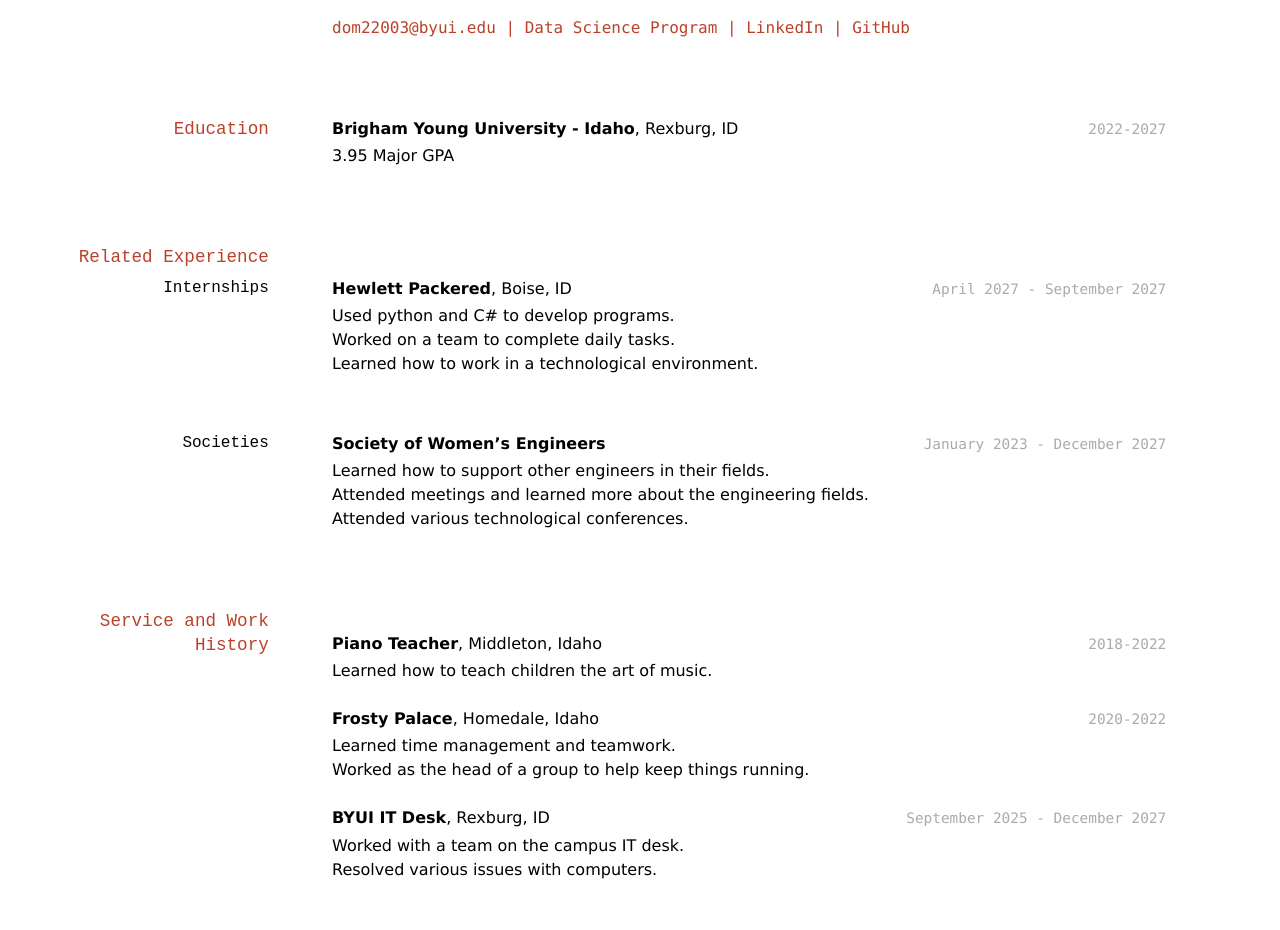
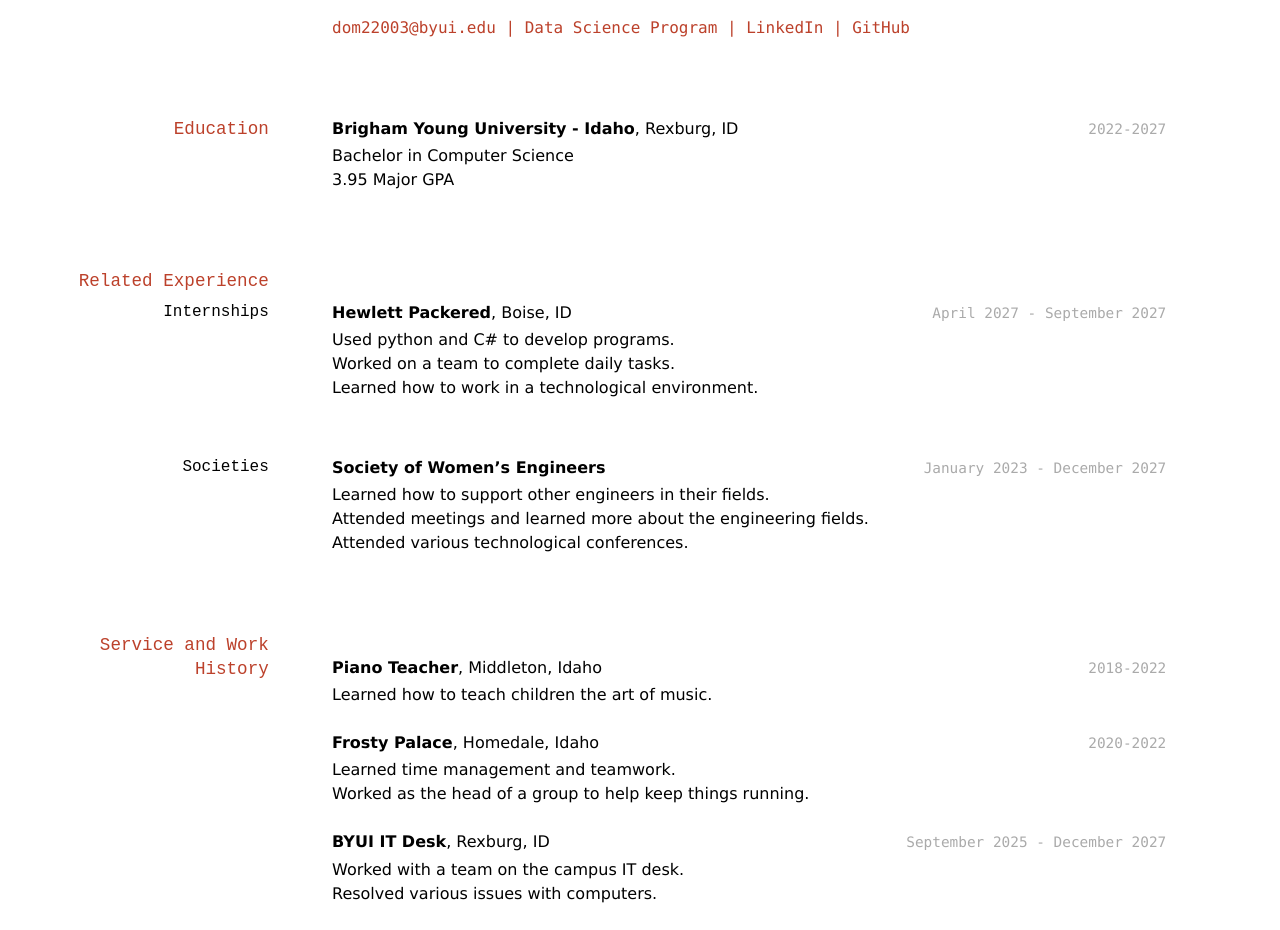
Before and after one commit to byuids-resumes/Sarah-Dombroski-Resume, a Jekyll site: the page built from docs/index.md, in a window 1280 px wide. Built offline with Jekyll 4.4.1, drawn with Linux system fonts in a browser that asks for light colours; before the commit the page ends 906 px from its top, so only the background shows below that.

Commit message:
Added Major

```diff
--- a/docs/index.html
+++ b/docs/index.html
@@ -60,8 +60,6 @@ ul.task-list li input[type="checkbox"] {
 
 </header>
 
-<section id="sarah-dombroski" class="level1">
-<h1>Sarah Dombroski</h1>
 <div id="webaddress">
 <p><a href="dom22003@byui.edu">dom22003@byui.edu</a> | <a href="https://www.youtube.com/watch?v=dQw4w9WgXcQ">Data Science Program</a> | <a href="www.linkedin.com/in/sarah-dombroski-06a125265">LinkedIn</a> | <a href="https://github.com/sarahdombroski640">GitHub</a></p>
 </div>
@@ -70,6 +68,7 @@ ul.task-list li input[type="checkbox"] {
 <h2 class="anchored" data-anchor-id="education">Education</h2>
 <p><code>2022-2027</code> <strong>Brigham Young University - Idaho</strong>, Rexburg, ID</p>
 <ul>
+<li>Bachelor in Computer Science</li>
 <li>3.95 Major GPA</li>
 </ul>
 </section>
@@ -113,7 +112,6 @@ ul.task-list li input[type="checkbox"] {
 <!-- ### Footer
 
 Last updated: March 2023 -->
-</section>
 </section>
 
 </main>
--- a/docs/index.md
+++ b/docs/index.md
@@ -17,6 +17,7 @@ title: Sarah Dombroski's Resume
 `2022-2027`
 __Brigham Young University - Idaho__, Rexburg, ID
 
+- Bachelor in Computer Science
 - 3.95 Major GPA
 
 
```
